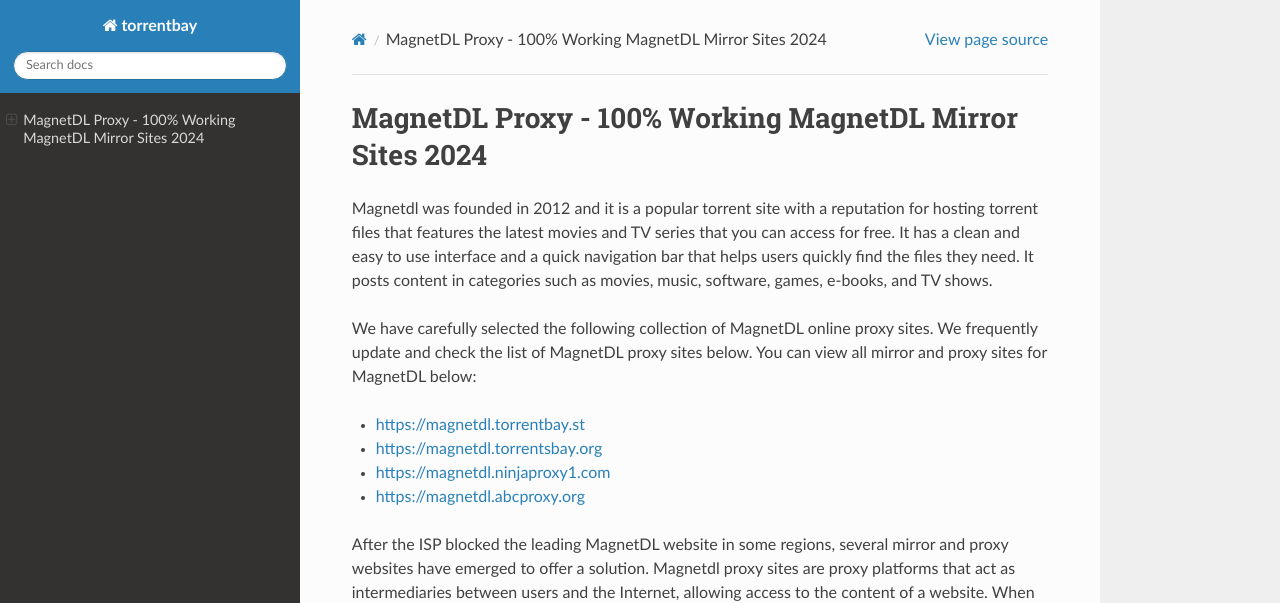
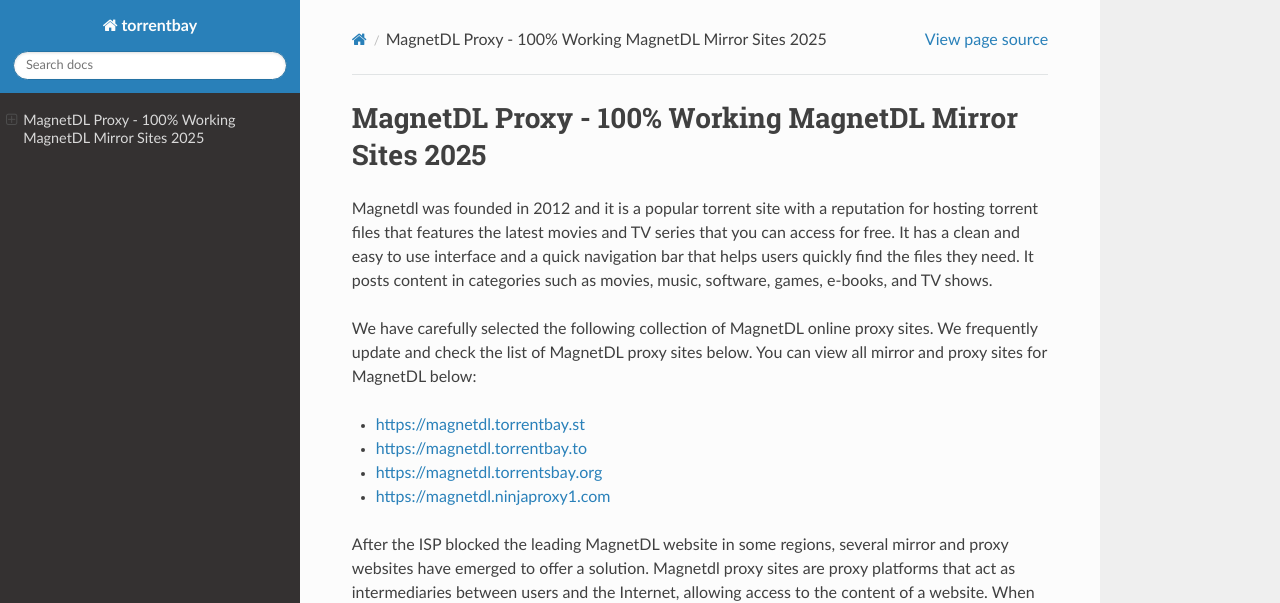
Before and after one commit to unblocktorrents/MagnetDL-Proxy, a Sphinx documentation site: the page built from docs/index.rst, in a window 1280 px wide and 900 px high. Shown: the top 603 px of the window. Built offline with Sphinx 7.4.7 and the Read the Docs theme 3.1.0, drawn with Linux system fonts in a browser that asks for light colours.

Commit message:
Update index.rst

```diff
--- a/docs/index.rst
+++ b/docs/index.rst
@@ -1,5 +1,5 @@
 ##################
-MagnetDL Proxy - 100% Working MagnetDL Mirror Sites 2024
+MagnetDL Proxy - 100% Working MagnetDL Mirror Sites 2025
 ##################
 
 
@@ -9,9 +9,9 @@ Magnetdl was founded in 2012 and it is a popular torrent site with a reputation
 We have carefully selected the following collection of MagnetDL online proxy sites. We frequently update and check the list of MagnetDL proxy sites below. You can view all mirror and proxy sites for MagnetDL below:
 
 - https://magnetdl.torrentbay.st
+- https://magnetdl.torrentbay.to
 - https://magnetdl.torrentsbay.org
 - https://magnetdl.ninjaproxy1.com
-- https://magnetdl.abcproxy.org
 
 
 
```
